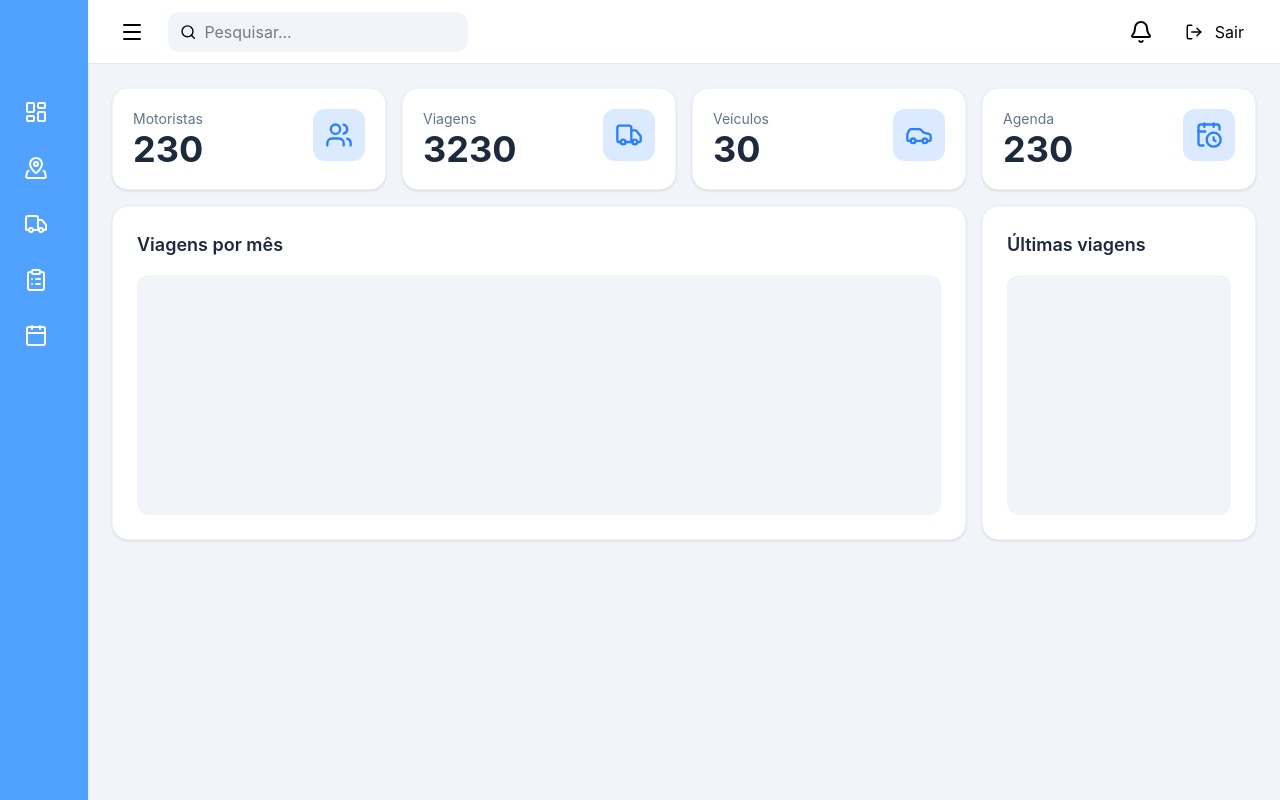
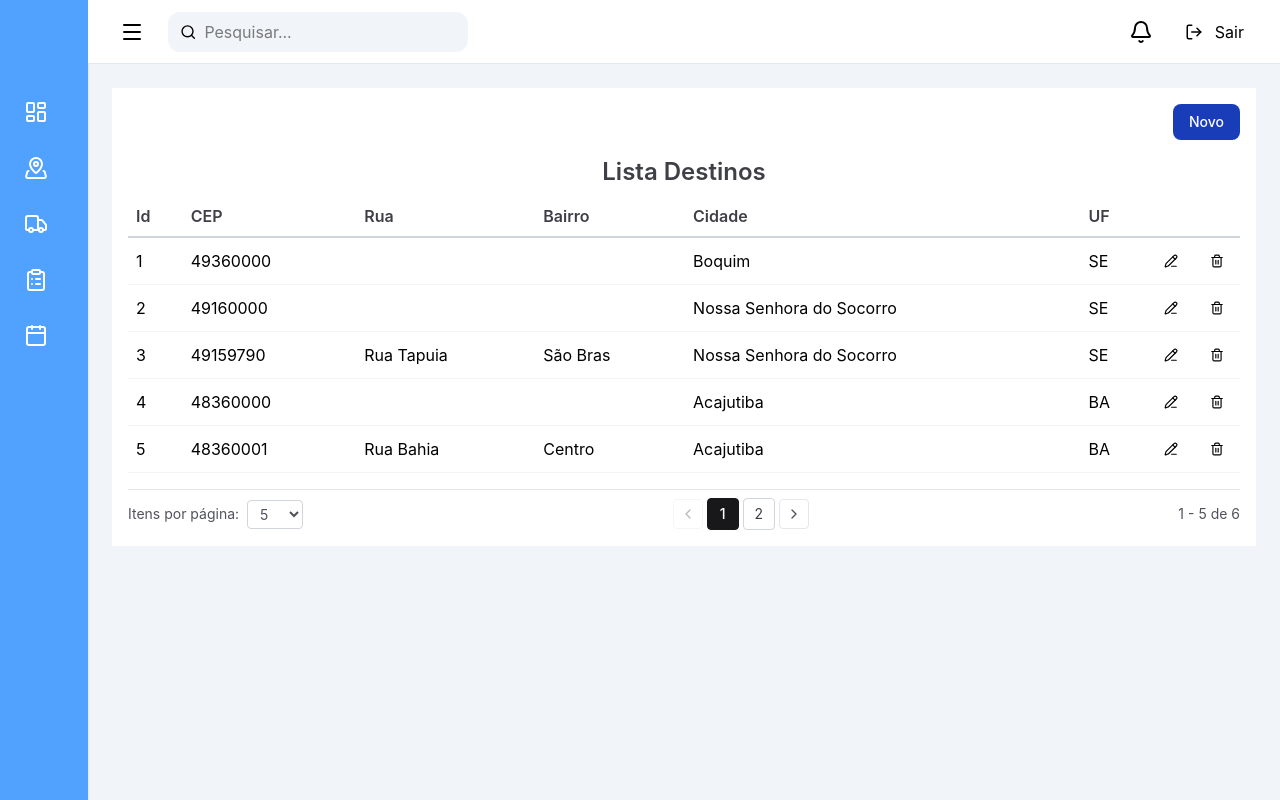
Before and after one commit to Micaelns/zelo-frota-front, a React (Vite) app: page /destinations in a window 1280 px wide. Before the commit this address led to /. Built offline with nearby package versions, Linux system fonts and the light colour scheme.

Commit message:
Feat: adicionado esbolço de Distinos

```diff
--- a/src/app/layouts/Slidebar.tsx
+++ b/src/app/layouts/Slidebar.tsx
@@ -49,7 +49,7 @@ export function Sidebar({ collapsed }: SidebarProps) {
         <SidebarItem
           icon={<MapPinned />}
           label="Viagens"
-          route="/"
+          route="/destinations"
           collapsed={collapsed}
         />
 
--- a/src/app/routes/AppRoutes.tsx
+++ b/src/app/routes/AppRoutes.tsx
@@ -14,6 +14,7 @@ import { LoginPage } from "../../pages/LoginPage";
 // import { VehicleListPage } from "@/features/vehicle/pages/VehicleListPage";
 import { VehicleListPage } from "../../features/vehicle/pages/VehicleListPage";
 import { VehicleTypeListPage } from "../../features/vehicleType/pages/VehicleTypeListPage";
+import { DestinationListPage } from "../../features/destination/pages/DestinationListPage";
 
 export function AppRoutes() {
   return (
@@ -28,6 +29,10 @@ export function AppRoutes() {
         <Route element={<DefaultLayout />}>
           <Route path="/" element={<DashboardPage />} />
 
+          <Route
+            path="/destinations"
+            element={<DestinationListPage />}
+          />
           <Route
             path="/vehicles"
             element={<VehicleListPage />}
--- /dev/null
+++ b/src/features/destination/hooks/useDestination.ts
@@ -0,0 +1,76 @@
+import { useEffect, useState } from "react";
+import { destinationService } from "../../../services/api/destination/destination.service";
+import type { Destination } from "../type/destination.types";
+import type { ElementProps } from "../../../services/types/elementProps.type";
+import { UsePagination } from "../../../hooks/usePagination";
+
+export function useDestinations() {
+  const [destinations, setDestinations] = useState<
+    Destination[]
+  >([]);
+  const { setTotalItems, navigation } = UsePagination();
+
+  const [isLoading, setIsLoading] = useState(false);
+
+  useEffect(() => {
+    loadDestinations();
+  }, [navigation.currentPage, navigation.itemPerPage]);
+
+  const columnsMap: ElementProps[] = [
+    {
+      field: "id",
+      label: "Id",
+      format: (data: any) => data,
+    },
+    {
+      field: "zipCode",
+      label: "CEP",
+      format: (data: any) => data,
+    },
+    {
+      field: "address",
+      label: "Rua",
+      format: (data: any) => data,
+    },
+    {
+      field: "neighborhood",
+      label: "Bairro",
+      format: (data: any) => data,
+    },
+    {
+      field: "city",
+      label: "Cidade",
+      format: (data: any) => data,
+    },
+    {
+      field: "uf",
+      label: "UF",
+      format: (data: any) => data,
+    },
+  ];
+
+  async function loadDestinations() {
+    try {
+      setIsLoading(true);
+      const skip =
+        navigation.currentPage * navigation.itemPerPage -
+        navigation.itemPerPage;
+
+      const response = await destinationService.getAll(
+        skip,
+        navigation.itemPerPage
+      );
+      setDestinations(response);
+      setTotalItems(6);
+    } finally {
+      setIsLoading(false);
+    }
+  }
+
+  return {
+    destinations,
+    isLoading,
+    columnsMap,
+    navigation,
+  };
+}
--- /dev/null
+++ b/src/features/destination/mocks/destination.mock.ts
@@ -0,0 +1,52 @@
+import type { Destination } from "../type/destination.types";
+
+export const destinationMock: Destination[] = [
+  {
+    id: "1",
+    zipCode: "49360000",
+    address: "",
+    neighborhood: "",
+    city: "Boquim",
+    uf: "SE",
+  },
+  {
+    id: "2",
+    zipCode: "49160000",
+    address: "",
+    neighborhood: "",
+    city: "Nossa Senhora do Socorro",
+    uf: "SE",
+  },
+  {
+    id: "3",
+    zipCode: "49159790",
+    address: "Rua Tapuia",
+    neighborhood: "São Bras",
+    city: "Nossa Senhora do Socorro",
+    uf: "SE",
+  },
+  {
+    id: "4",
+    zipCode: "48360000",
+    address: "",
+    neighborhood: "",
+    city: "Acajutiba",
+    uf: "BA",
+  },
+  {
+    id: "5",
+    zipCode: "48360001",
+    address: "Rua Bahia",
+    neighborhood: "Centro",
+    city: "Acajutiba",
+    uf: "BA",
+  },
+  {
+    id: "6",
+    zipCode: "48360002",
+    address: "",
+    neighborhood: "Centro",
+    city: "Acajutiba",
+    uf: "BA",
+  },
+];
--- /dev/null
+++ b/src/features/destination/pages/DestinationCreatePage.tsx
@@ -0,0 +1,76 @@
+import { TextCursorInput } from "lucide-react";
+import { FormInput } from "../../../components/ui/FormInput";
+import { FormSelectInput } from "../../../components/ui/FormSelectInput";
+
+export function DestinationCreatePage() {
+  const options = [
+    { value: "AC", label: "Acre" },
+    { value: "AL", label: "Alagoas" },
+    { value: "AP", label: "Amapá" },
+    { value: "AM", label: "Amazonas" },
+    { value: "BA", label: "Bahia" },
+    { value: "CE", label: "Ceará" },
+    { value: "DF", label: "Distrito Federal" },
+    { value: "ES", label: "Espírito Santo" },
+    { value: "GO", label: "Goiás" },
+    { value: "MA", label: "Maranhão" },
+    { value: "MT", label: "Mato Grosso" },
+    { value: "MS", label: "Mato Grosso do Sul" },
+    { value: "MG", label: "Minas Gerais" },
+    { value: "PA", label: "Pará" },
+    { value: "PB", label: "Paraíba" },
+    { value: "PR", label: "Paraná" },
+    { value: "PE", label: "Pernambuco" },
+    { value: "PI", label: "Piauí" },
+    { value: "RJ", label: "Rio de Janeiro" },
+    { value: "RN", label: "Rio Grande do Norte" },
+    { value: "RS", label: "Rio Grande do Sul" },
+    { value: "RO", label: "Rondônia" },
+    { value: "RR", label: "Roraima" },
+    { value: "SC", label: "Santa Catarina" },
+    { value: "SP", label: "São Paulo" },
+    { value: "SE", label: "Sergipe" },
+    { value: "TO", label: "Tocantins" },
+  ];
+  return (
+    <div className="flex flex-col gap-6">
+      <form className="flex flex-col gap-4">
+        <FormInput
+          labelName="Cep"
+          typeField="text"
+          icon={TextCursorInput}
+          placeholder="Digite o cep"
+        />
+        <FormInput
+          labelName="Rua"
+          typeField="text"
+          icon={TextCursorInput}
+          placeholder="Digite a rua"
+        />
+        <FormInput
+          labelName="Bairro"
+          typeField="text"
+          icon={TextCursorInput}
+          placeholder="Digite o bairro"
+        />
+        <FormInput
+          labelName="Localidade/Lugarejo"
+          typeField="text"
+          icon={TextCursorInput}
+          placeholder="Digite o local"
+        />
+        <FormInput
+          labelName="Cidade"
+          typeField="text"
+          icon={TextCursorInput}
+          placeholder="Digite a cidade"
+        />
+        <FormSelectInput
+          labelName="Estado"
+          options={options}
+          placeholder="Selecione o estado"
+        />
+      </form>
+    </div>
+  );
+}
--- /dev/null
+++ b/src/features/destination/pages/DestinationListPage.tsx
@@ -0,0 +1,24 @@
+import { useDestinations } from "../hooks/useDestination";
+import { DestinationCreatePage } from "./DestinationCreatePage";
+import { DataListLayout } from "../../../app/layouts/DataListLayout";
+
+export function DestinationListPage() {
+  const {
+    destinations,
+    isLoading,
+    columnsMap,
+    navigation,
+  } = useDestinations();
+
+  return (
+    <DataListLayout
+      title="Lista Destinos"
+      modalTitle="Formulário de destinos"
+      isLoading={isLoading}
+      columns={columnsMap}
+      data={destinations}
+      navigation={navigation}
+      formModal={<DestinationCreatePage />}
+    />
+  );
+}
--- /dev/null
+++ b/src/services/api/destination/destination.service.ts
@@ -0,0 +1,13 @@
+import { destinationMock } from "../../../features/destination/mocks/destination.mock";
+
+import type { Destination } from "../../../features/destination/type/destination.types";
+
+export const destinationService = {
+  async getAll(skip = 0, take = 5): Promise<Destination[]> {
+    await new Promise((resolve) =>
+      setTimeout(resolve, 500)
+    );
+
+    return destinationMock.slice(skip, skip + take);
+  },
+};
```
Also changed, not shown: src/features/destination/type/destination.types.ts (added, +8 -0 lines).
